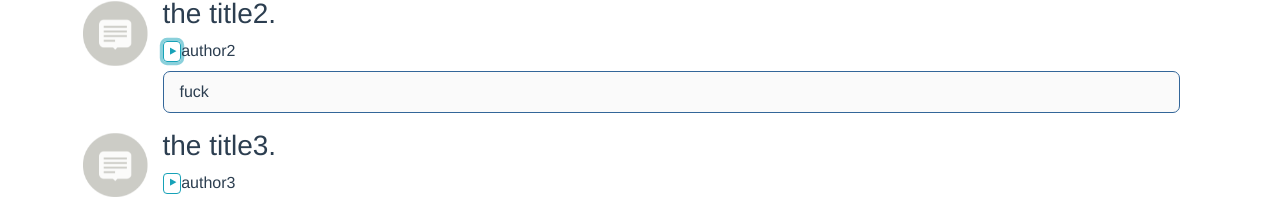
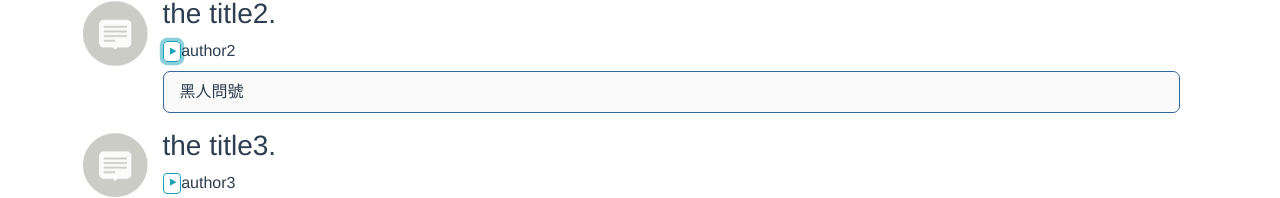
Before and after one commit to MOSapeizer/vue-reddit, a Vue app: page / in a window 1280 px wide. Both pictures are taken after a click on the button 171 px from the left and 192 px from the top of the page. Shown: the part 141-339 px from the top of the page. Built offline with nearby package versions, Linux system fonts and the light colour scheme.

Commit message:
display images in content section

```diff
--- a/src/components/Board.vue
+++ b/src/components/Board.vue
@@ -12,7 +12,8 @@
           </button>
           <span>{{ post.author }}</span>
           <p v-if="post.content && post.show" class="mt-2 content">
-            {{ post.content }}
+            <img class="img-fluid" v-if="isImage(post.content)" :src="post.content" alt="" style="width: 100%;">
+            <span v-else v-text="post.content"></span>
           </p>
         </div>
       </div>
@@ -28,6 +29,9 @@
     methods: {
       getThumbnail (post) {
         return post.thumbnail || placeHolder
+      },
+      isImage: function (content) {
+        return content.match(/\.(jpeg|jpg|gif|png)$/) != null
       }
     },
     data () {
@@ -35,11 +39,11 @@
         placeHolder,
         posts: [
           {id: 1, title: 'the title.', author: 'author1', thumbnail: '', show: false, content: ''},
-          {id: 2, title: 'the title2.', author: 'author2', thumbnail: '', show: false, content: 'fuck'},
-          {id: 3, title: 'the title3.', author: 'author3', thumbnail: '', show: false, content: 'sample.jpg'}
+          {id: 2, title: 'the title2.', author: 'author2', thumbnail: '', show: false, content: '黑人問號'},
+          {id: 3, title: 'the title3.', author: 'author3', thumbnail: '', show: false, content: 'https://vignette.wikia.nocookie.net/evchk/images/e/ec/2471912.jpg'}
         ]
       }
-    }
+    },
   }
 </script>
 
```
Also changed, not shown: 1 other file (tests, documents, lock files or other folders).
